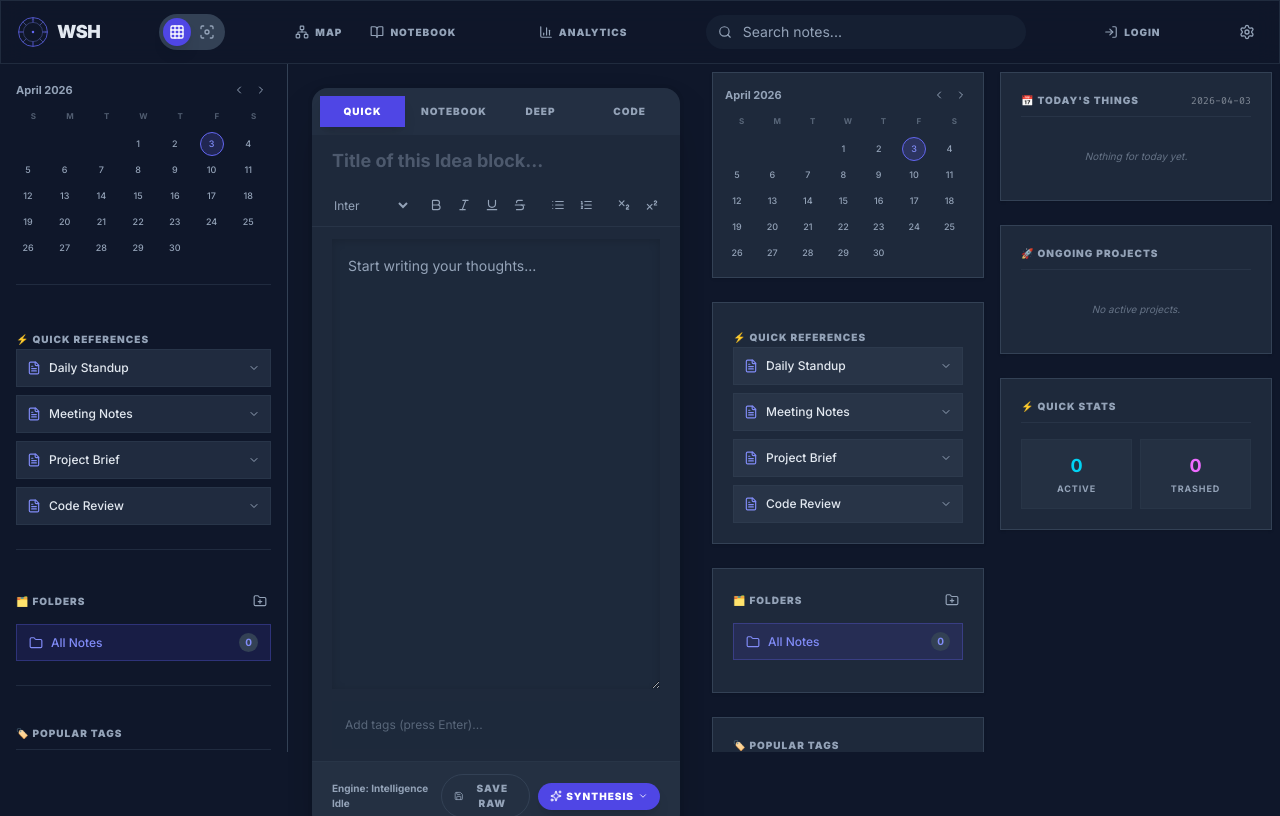
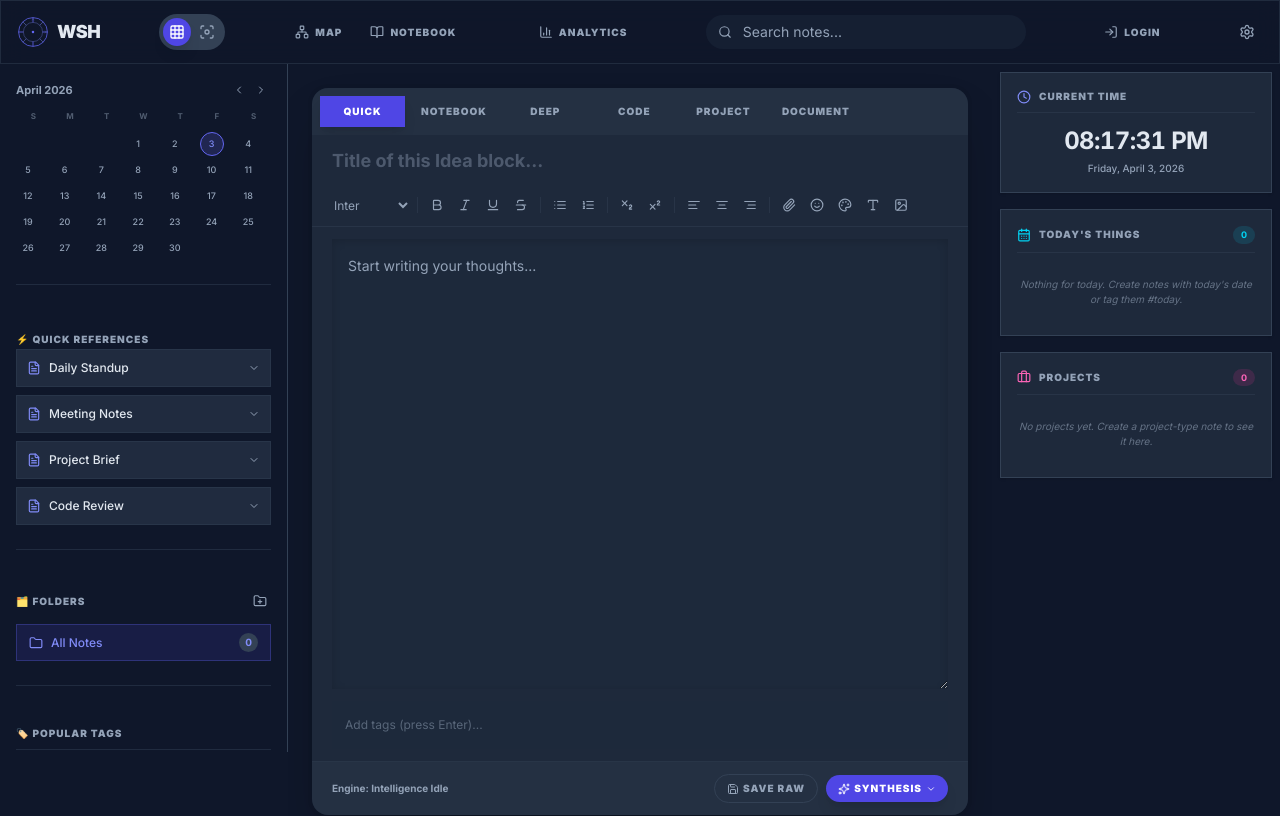
Before and after one commit to 141stfighterwing-collab/WSH, a Next.js app: page / in a window 1280 px wide. Shown: the top 816 px of the page. Built offline with nearby package versions, Linux system fonts and the light colour scheme.

Commit message:
c14fab6f-d9d3-4deb-8727-de1eba3e43f2

```diff
--- a/package.json
+++ b/package.json
@@ -1,6 +1,6 @@
 {
   "name": "nextjs_tailwind_shadcn_ts",
-  "version": "3.2.1",
+  "version": "3.3.0",
   "private": true,
   "scripts": {
     "dev": "next dev -p 3000 2>&1 | tee dev.log",
--- a/src/app/page.tsx
+++ b/src/app/page.tsx
@@ -6,7 +6,6 @@ import LeftSidebar from '@/components/wsh/LeftSidebar';
 import NoteEditor from '@/components/wsh/NoteEditor';
 import NotesGrid from '@/components/wsh/NotesGrid';
 import RightSidebar from '@/components/wsh/RightSidebar';
-import FarRightSidebar from '@/components/wsh/FarRightSidebar';
 import Footer from '@/components/wsh/Footer';
 import SettingsPanel from '@/components/wsh/SettingsPanel';
 import AnalyticsPanel from '@/components/wsh/AnalyticsPanel';
@@ -30,11 +29,8 @@ export default function Home() {
       <Header />
 
       <div className="flex flex-1 overflow-hidden">
-        {/* Left Sidebar */}
+        {/* Left Sidebar — Calendar, Quick References, Folders, Tags */}
         <LeftSidebar />
-
-        {/* Right Sidebar — Calendar, Quick Refs, Folders, Tags */}
-        <RightSidebar />
 
         {/* Main Content */}
         <main className="flex-1 overflow-y-auto p-4 md:p-6 min-w-0">
@@ -47,8 +43,8 @@ export default function Home() {
           </div>
         </main>
 
-        {/* Far Right Sidebar — Today's Things, Projects, Stats */}
-        <FarRightSidebar />
+        {/* Right Sidebar — Clock, Today's Things, Projects */}
+        <RightSidebar />
       </div>
 
       <Footer />
--- a/src/components/wsh/RightSidebar.tsx
+++ b/src/components/wsh/RightSidebar.tsx
@@ -1,32 +1,243 @@
 'use client';
 
-import Calendar from './Calendar';
-import QuickReferences from './QuickReferences';
-import Folders from './Folders';
-import Tags from './Tags';
+import { useState, useEffect, useMemo } from 'react';
+import { Clock, Briefcase, CalendarDays, ChevronRight, Zap, Hash } from 'lucide-react';
+import { useWSHStore, type Note } from '@/store/wshStore';
+
+function LiveClock() {
+  const [now, setNow] = useState(new Date());
+
+  useEffect(() => {
+    const timer = setInterval(() => setNow(new Date()), 1000);
+    return () => clearInterval(timer);
+  }, []);
+
+  const dateStr = now.toLocaleDateString('en-US', {
+    weekday: 'long',
+    year: 'numeric',
+    month: 'long',
+    day: 'numeric',
+  });
+
+  const timeStr = now.toLocaleTimeString('en-US', {
+    hour: '2-digit',
+    minute: '2-digit',
+    second: '2-digit',
+  });
+
+  return (
+    <div className="bg-card rounded-xl p-4 shadow-sm border border-border">
+      <div className="flex items-center gap-2 mb-3 border-b border-border/50 pb-2">
+        <Clock className="w-3.5 h-3.5 text-pri-400" />
+        <span className="text-[10px] font-black uppercase tracking-widest text-muted-foreground">
+          Current Time
+        </span>
+      </div>
+      <div className="text-center space-y-1">
+        <div className="text-2xl font-bold text-foreground tabular-nums tracking-tight">
+          {timeStr}
+        </div>
+        <div className="text-[10px] text-muted-foreground font-medium">
+          {dateStr}
+        </div>
+      </div>
+    </div>
+  );
+}
+
+function ProjectsSection() {
+  const { notes, setActiveNoteId, setEditorTitle, setEditorContent, setEditorRawContent, setActiveNoteType, setEditorTags } = useWSHStore();
+
+  const projects = useMemo(() => {
+    return notes
+      .filter((n) => !n.isDeleted && n.type === 'project')
+      .sort((a, b) => new Date(b.updatedAt).getTime() - new Date(a.updatedAt).getTime());
+  }, [notes]);
+
+  const handleProjectClick = (project: Note) => {
+    setActiveNoteId(project.id);
+    setEditorTitle(project.title);
+    setEditorContent(project.content);
+    setEditorRawContent(project.rawContent || '');
+    setActiveNoteType('project');
+    setEditorTags(project.tags);
+    window.scrollTo({ top: 0, behavior: 'smooth' });
+  };
+
+  return (
+    <div className="bg-card rounded-xl p-4 shadow-sm border border-border">
+      <div className="flex items-center justify-between mb-3 border-b border-border/50 pb-2">
+        <div className="flex items-center gap-2">
+          <Briefcase className="w-3.5 h-3.5 text-pink-400" />
+          <span className="text-[10px] font-black uppercase tracking-widest text-muted-foreground">
+            Projects
+          </span>
+        </div>
+        <span className="text-[9px] font-bold bg-pink-500/15 text-pink-400 px-2 py-0.5 rounded-full">
+          {projects.length}
+        </span>
+      </div>
+      <div className="space-y-2">
+        {projects.length === 0 ? (
+          <p className="text-[10px] italic text-muted-foreground/60 py-3 text-center">
+            No projects yet. Create a project-type note to see it here.
+          </p>
+        ) : (
+          projects.map((project) => (
+            <button
+              key={project.id}
+              onClick={() => handleProjectClick(project)}
+              className="w-full text-left bg-secondary/30 rounded-xl p-3 border border-border/30 hover:border-pink-500/30 hover:bg-secondary/50 transition-all duration-200 active:scale-[0.99] group"
+            >
+              <div className="flex items-center justify-between mb-1.5">
+                <span className="text-xs font-semibold text-foreground truncate group-hover:text-pink-400 transition-colors">
+                  {project.title || 'Untitled Project'}
+                </span>
+                <ChevronRight className="w-3 h-3 text-muted-foreground/40 group-hover:text-pink-400 shrink-0 transition-colors" />
+              </div>
+              {project.tags.length > 0 && (
+                <div className="flex gap-1 flex-wrap">
+                  {project.tags.slice(0, 3).map((tag) => (
+                    <span
+                      key={tag}
+                      className="text-[8px] px-1.5 py-0.5 rounded-full bg-pink-500/15 text-pink-300 border border-pink-400/20 font-bold"
+                    >
+                      #{tag}
+                    </span>
+                  ))}
+                </div>
+              )}
+              <div className="text-[9px] text-muted-foreground/50 mt-2">
+                Updated {new Date(project.updatedAt).toLocaleDateString('en-US', { month: 'short', day: 'numeric' })}
+              </div>
+            </button>
+          ))
+        )}
+      </div>
+    </div>
+  );
+}
+
+function TodaySection() {
+  const { notes, setActiveNoteId, setEditorTitle, setEditorContent, setEditorRawContent, setActiveNoteType, setEditorTags } = useWSHStore();
+
+  const todayStr = new Date().toISOString().split('T')[0];
+
+  const todayNotes = useMemo(() => {
+    return notes
+      .filter((n) => {
+        if (n.isDeleted) return false;
+        // Notes created today
+        if (n.createdAt && n.createdAt.startsWith(todayStr)) return true;
+        // Notes with today's date in content (dated items like "## 2026-04-04" or "April 4")
+        if (n.rawContent && n.rawContent.includes(todayStr)) return true;
+        // Notes with today's date in title
+        if (n.title && n.title.includes(todayStr)) return true;
+        return false;
+      })
+      .sort((a, b) => new Date(b.updatedAt).getTime() - new Date(a.updatedAt).getTime())
+      .slice(0, 10);
+  }, [notes, todayStr]);
+
+  // Also get notes with today-related hashtags
+  const todayTags = useMemo(() => {
+    const dayNames = ['sunday', 'monday', 'tuesday', 'wednesday', 'thursday', 'friday', 'saturday'];
+    const today = new Date();
+    const dayName = dayNames[today.getDay()];
+    const monthDay = `${today.getMonth() + 1}/${today.getDate()}`;
+
+    return notes.filter((n) => {
+      if (n.isDeleted) return false;
+      if (todayNotes.some(tn => tn.id === n.id)) return false; // avoid duplicates
+      return n.tags.some((tag) => {
+        const t = tag.toLowerCase();
+        return t === 'today' || t === dayName || t === monthDay || t === 'daily' || t === 'todo';
+      });
+    }).slice(0, 5);
+  }, [notes, todayNotes]);
+
+  const allTodayItems = useMemo(() => {
+    return [...todayNotes, ...todayTags].slice(0, 10);
+  }, [todayNotes, todayTags]);
+
+  const handleNoteClick = (note: Note) => {
+    setActiveNoteId(note.id);
+    setEditorTitle(note.title);
+    setEditorContent(note.content);
+    setEditorRawContent(note.rawContent || '');
+    setActiveNoteType(note.type);
+    setEditorTags(note.tags);
+    window.scrollTo({ top: 0, behavior: 'smooth' });
+  };
+
+  const typeColors: Record<string, string> = {
+    quick: 'text-blue-400',
+    notebook: 'text-green-400',
+    deep: 'text-purple-400',
+    code: 'text-orange-400',
+    project: 'text-pink-400',
+    document: 'text-cyan-400',
+  };
+
+  return (
+    <div className="bg-card rounded-xl p-4 shadow-sm border border-border">
+      <div className="flex items-center justify-between mb-3 border-b border-border/50 pb-2">
+        <div className="flex items-center gap-2">
+          <CalendarDays className="w-3.5 h-3.5 text-cyan-400" />
+          <span className="text-[10px] font-black uppercase tracking-widest text-muted-foreground">
+            Today&apos;s Things
+          </span>
+        </div>
+        <span className="text-[9px] font-bold bg-cyan-500/15 text-cyan-400 px-2 py-0.5 rounded-full">
+          {allTodayItems.length}
+        </span>
+      </div>
+      <div className="space-y-2">
+        {allTodayItems.length === 0 ? (
+          <p className="text-[10px] italic text-muted-foreground/60 py-3 text-center">
+            Nothing for today. Create notes with today&apos;s date or tag them #today.
+          </p>
+        ) : (
+          allTodayItems.map((item) => (
+            <button
+              key={item.id}
+              onClick={() => handleNoteClick(item)}
+              className="w-full text-left flex items-start gap-2 p-2.5 rounded-xl hover:bg-secondary/50 transition-colors group active:scale-[0.99]"
+            >
+              <Zap className={`w-3.5 h-3.5 mt-0.5 shrink-0 ${typeColors[item.type] || 'text-muted-foreground'}`} />
+              <div className="flex-1 min-w-0">
+                <span className="text-xs text-foreground leading-relaxed block truncate group-hover:text-cyan-400 transition-colors">
+                  {item.title || 'Untitled'}
+                </span>
+                {item.tags.length > 0 && (
+                  <div className="flex gap-1 mt-1 flex-wrap">
+                    {item.tags.slice(0, 3).map((tag) => (
+                      <span key={tag} className="text-[8px] px-1.5 py-0.5 rounded-full bg-cyan-500/15 text-cyan-300 border border-cyan-400/20 font-bold">
+                        #{tag}
+                      </span>
+                    ))}
+                  </div>
+                )}
+              </div>
+            </button>
+          ))
+        )}
+      </div>
+    </div>
+  );
+}
 
 export default function RightSidebar() {
   return (
-    <aside className="w-full lg:w-72 flex-shrink-0 space-y-6 order-1 lg:order-1 overflow-y-auto max-h-[calc(100vh-4rem-3rem)] p-2">
-      {/* Calendar Card */}
-      <div className="bg-card rounded-xl p-3 shadow-sm border border-border">
-        <Calendar />
-      </div>
+    <aside className="w-full lg:w-72 flex-shrink-0 space-y-4 order-1 lg:order-1 overflow-y-auto max-h-[calc(100vh-4rem-3rem)] p-2">
+      {/* Live Clock */}
+      <LiveClock />
 
-      {/* Quick References Card */}
-      <div className="bg-card rounded-xl p-5 shadow-sm border border-border">
-        <QuickReferences />
-      </div>
+      {/* Today's Things */}
+      <TodaySection />
 
-      {/* Folders Card */}
-      <div className="bg-card rounded-xl p-5 shadow-sm border border-border">
-        <Folders />
-      </div>
-
-      {/* Popular Tags Card */}
-      <div className="bg-card rounded-xl p-5 shadow-sm border border-border">
-        <Tags />
-      </div>
+      {/* Projects */}
+      <ProjectsSection />
     </aside>
   );
 }
--- a/src/components/wsh/Tags.tsx
+++ b/src/components/wsh/Tags.tsx
@@ -1,7 +1,7 @@
 'use client';
 
 import { useMemo } from 'react';
-import { Tag } from 'lucide-react';
+import { Tag, Search } from 'lucide-react';
 import { useWSHStore } from '@/store/wshStore';
 
 const NEON_COLORS = [
@@ -27,7 +27,7 @@ function getTagColor(tag: string) {
 }
 
 export default function Tags() {
-  const { notes } = useWSHStore();
+  const { notes, searchQuery, setSearchQuery } = useWSHStore();
 
   const tagCounts = useMemo(() => {
     const counts: Record<string, number> = {};
@@ -42,6 +42,15 @@ export default function Tags() {
       .sort((a, b) => b[1] - a[1])
       .slice(0, 12);
   }, [notes]);
+
+  const handleTagClick = (tag: string) => {
+    if (searchQuery === tag) {
+      // Toggle off if already searching this tag
+      setSearchQuery('');
+    } else {
+      setSearchQuery(tag);
+    }
+  };
 
   if (tagCounts.length === 0) {
     return (
@@ -60,14 +69,28 @@ export default function Tags() {
     <div className="space-y-3">
       <div className="flex items-center justify-between mb-2 border-b border-border/50 pb-2">
         <span className="text-[10px] font-black uppercase tracking-widest text-muted-foreground">🏷️ Popular Tags</span>
+        {searchQuery && (
+          <button
+            onClick={() => setSearchQuery('')}
+            className="text-[9px] text-pri-400 hover:text-pri-300 font-bold flex items-center gap-1 transition-colors"
+          >
+            <Search className="w-2.5 h-2.5" />
+            Clear search
+          </button>
+        )}
       </div>
       <div className="flex flex-wrap gap-2">
         {tagCounts.map(([tag, count]) => {
           const color = getTagColor(tag);
+          const isActive = searchQuery === tag;
           return (
             <button
               key={tag}
-              className={`flex items-center gap-1 px-2.5 py-1 rounded-full text-[10px] font-bold ${color.bg} ${color.text} ${color.border} border ${color.glow} hover:scale-105 transition-all duration-200 active:scale-95`}
+              onClick={() => handleTagClick(tag)}
+              title={`Click to filter by #${tag}`}
+              className={`flex items-center gap-1 px-2.5 py-1 rounded-full text-[10px] font-bold ${color.bg} ${color.text} ${color.border} border ${color.glow} hover:scale-105 transition-all duration-200 active:scale-95 ${
+                isActive ? 'ring-2 ring-white/30 scale-105' : ''
+              }`}
             >
               <Tag className="w-2.5 h-2.5" />
               <span>#{tag}</span>
```
Also changed, not shown: 2 other files (tests, documents, lock files or other folders).
